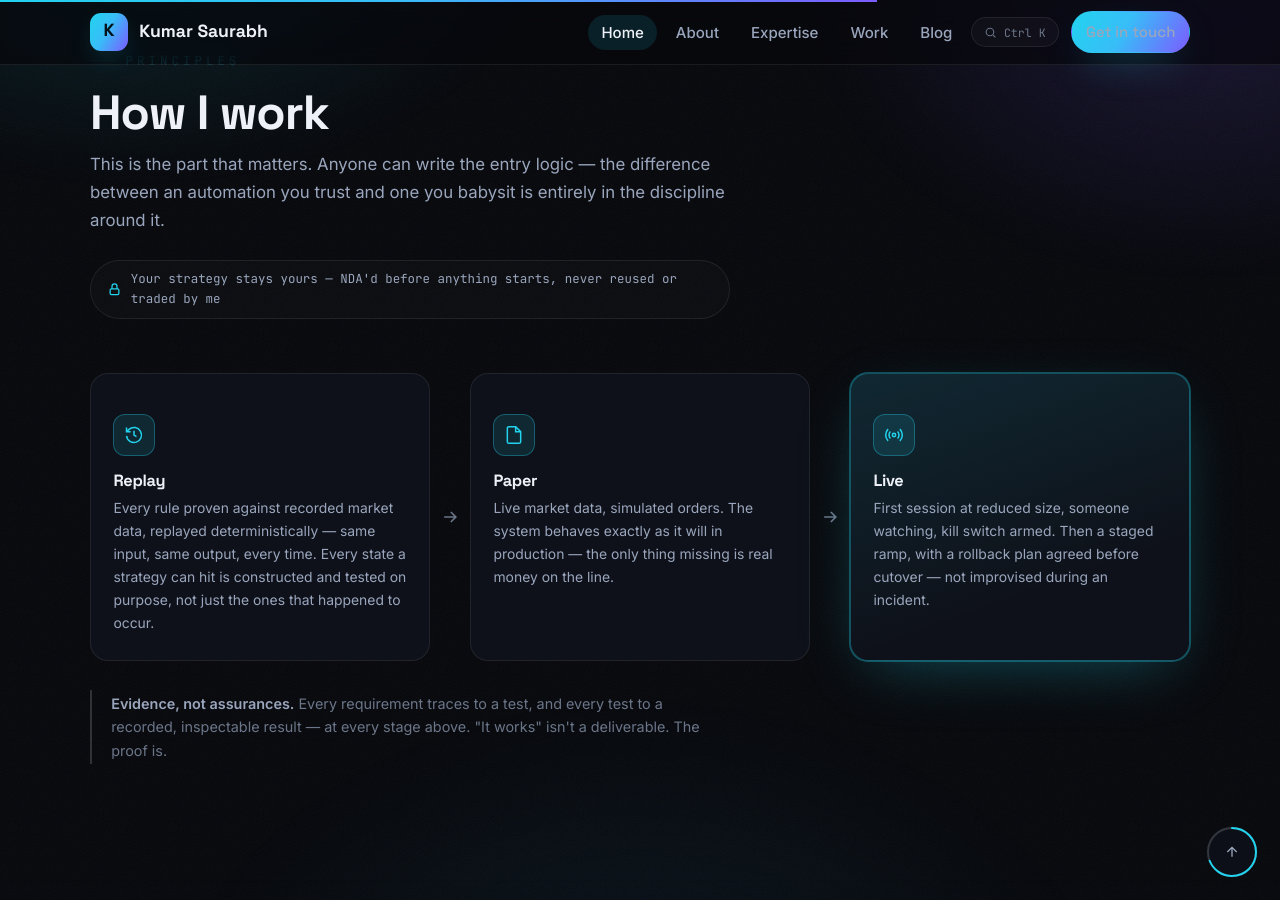
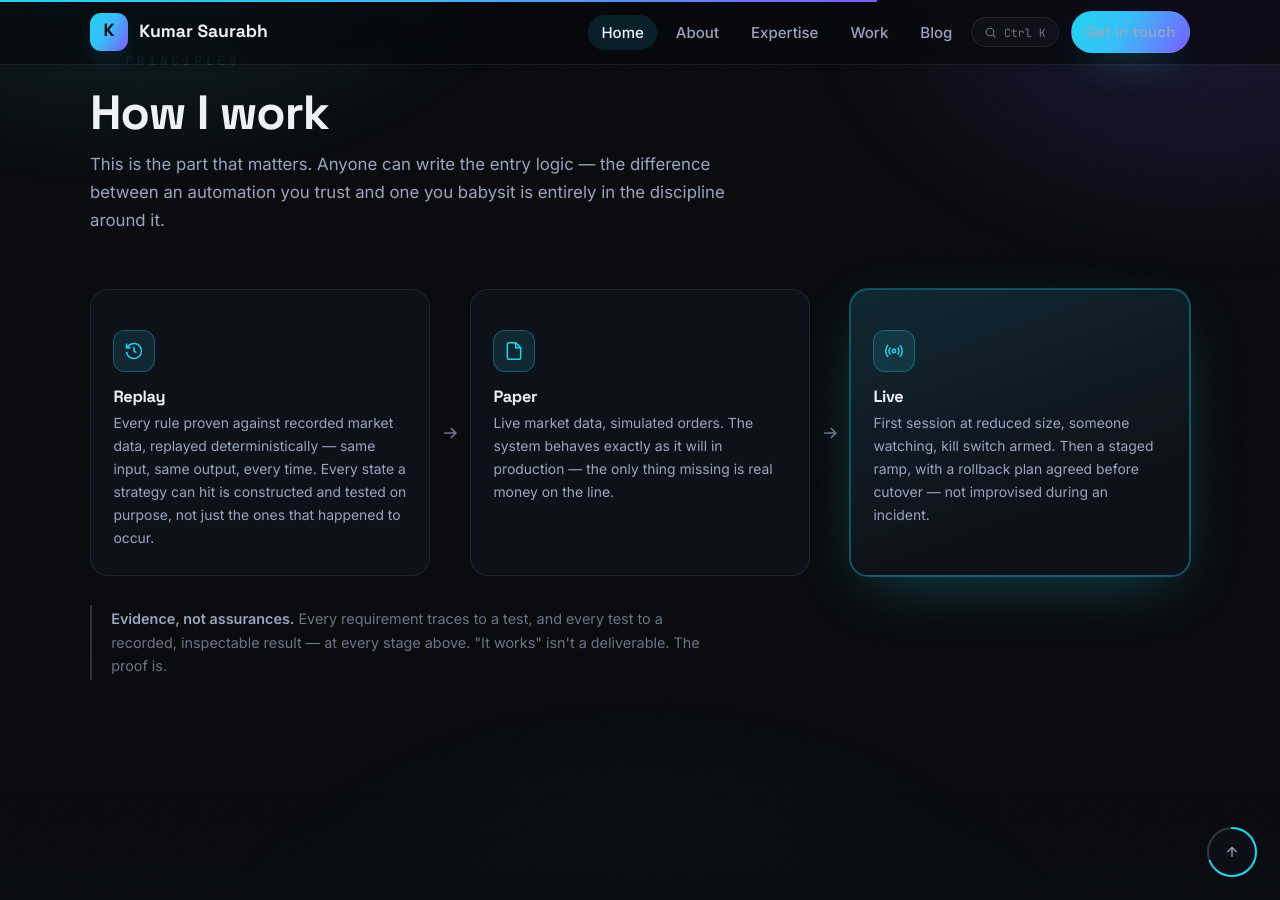
Before and after one commit to ksaurabh2468/ksaurabh2468.github.io, a Jekyll site: the page built from algo.html, in a window 1280 px wide and 900 px high, scrolled down 4456 px. Built offline with Jekyll 4.4.1, drawn with Linux system fonts in a browser that asks for light colours.

Commit message:
Remove NDA badge above the How I Work pipeline diagram

```diff
--- a/algo.html
+++ b/algo.html
@@ -12,12 +12,6 @@ description: >-
 <style>
   /* scoped to this page only */
   /* -- How I work: pipeline diagram instead of a flat numbered list -- */
-  .flow-badge {
-    display: inline-flex; align-items: center; gap: .55rem; font-family: var(--font-mono);
-    font-size: .78rem; color: var(--muted); border: 1px solid var(--line); background: rgba(255,255,255,0.02);
-    padding: .5rem 1rem; border-radius: 999px; margin-top: 1.6rem;
-  }
-  .flow-badge svg { color: var(--accent); flex-shrink: 0; }
   .flow { display: flex; align-items: stretch; gap: 0; margin-top: 2rem; }
   .flow-step {
     flex: 1; min-width: 0; background: var(--surface); border: 1px solid var(--line);
@@ -343,10 +337,6 @@ description: >-
         between an automation you trust and one you babysit is entirely in the discipline
         around it.
       </p>
-      <span class="flow-badge" data-reveal>
-        <svg width="15" height="15" viewBox="0 0 24 24" fill="none" stroke="currentColor" stroke-width="2"><rect x="5" y="11" width="14" height="9" rx="2"/><path d="M8 11V7a4 4 0 0 1 8 0v4"/></svg>
-        Your strategy stays yours — NDA'd before anything starts, never reused or traded by me
-      </span>
     </div>
 
     <div class="flow" data-reveal>
```
